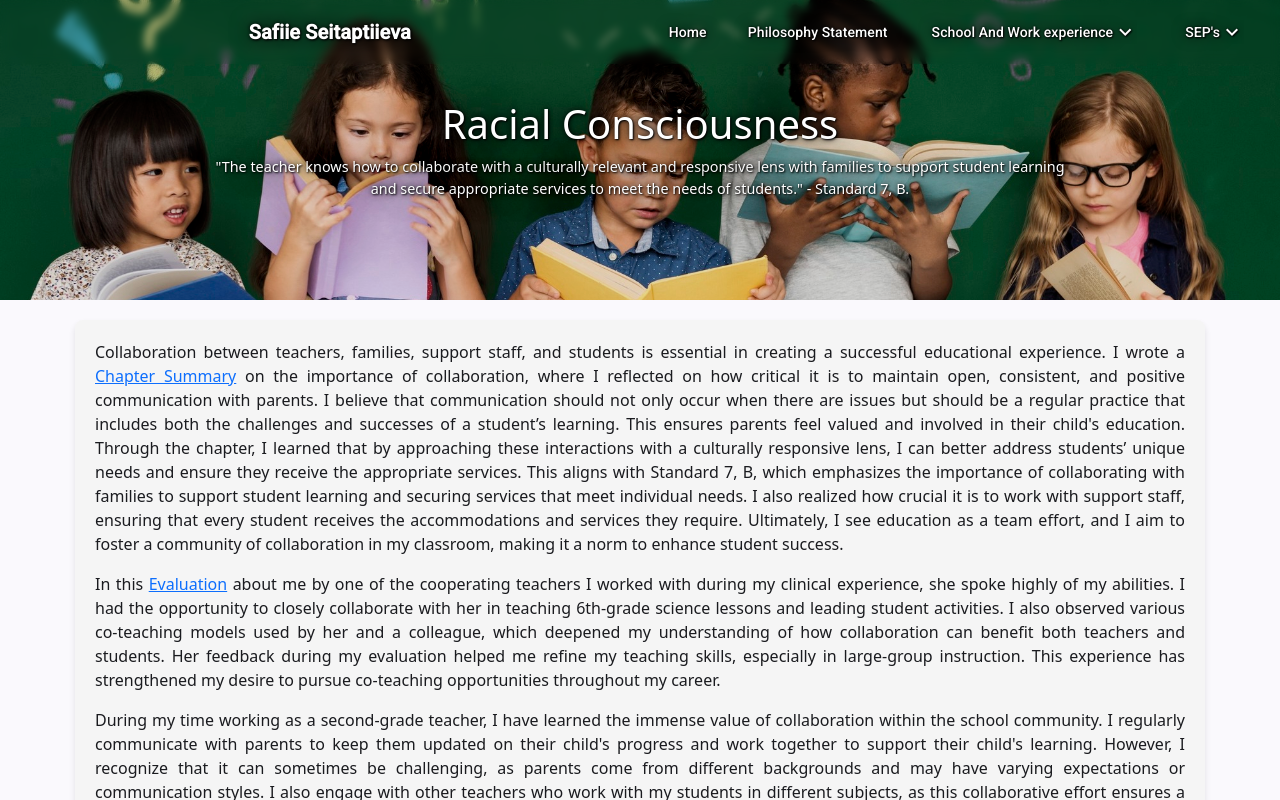
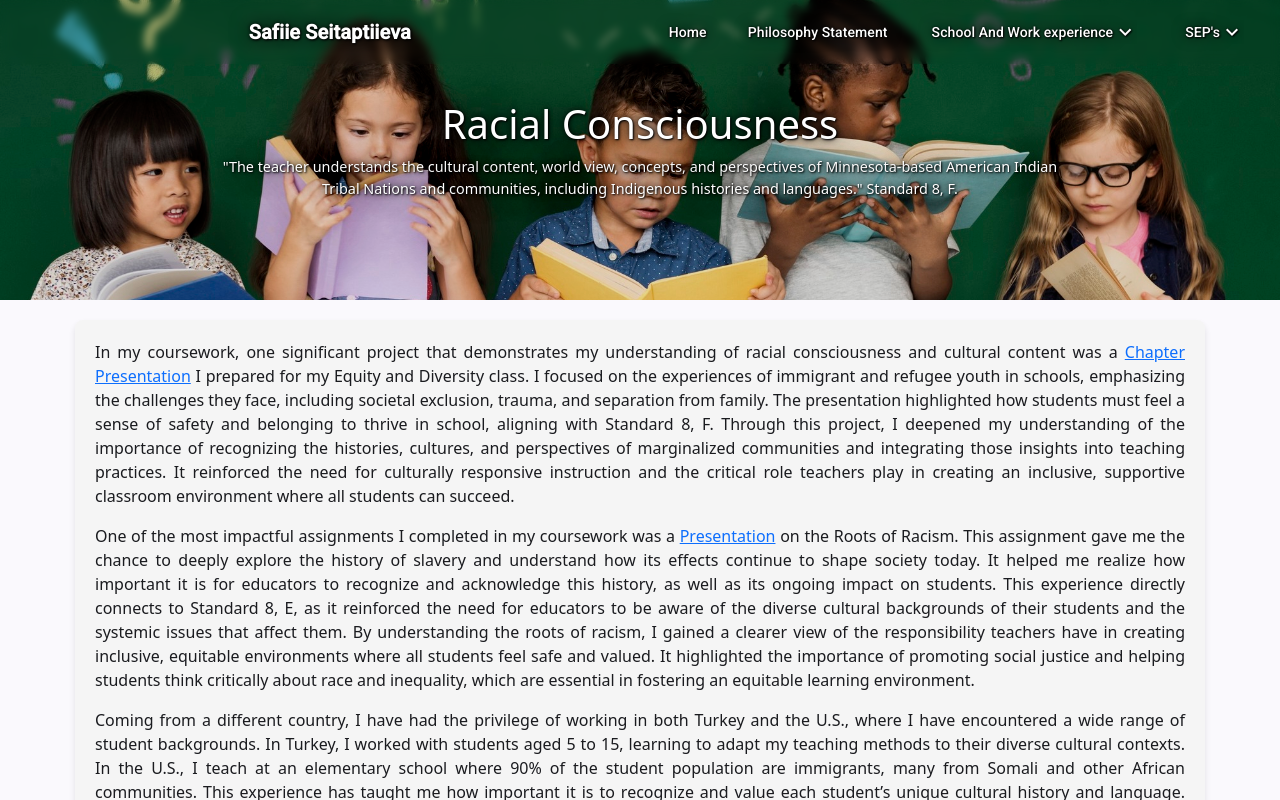
Before and after one commit to sunfriend/portfolio-safiie, an Angular app in the folder frontend/: page /portfolio-safiie/racial-consciousness in a window 1280 px wide. Built offline with nearby package versions, Linux system fonts and the light colour scheme.

Commit message:
update sep 8

```diff
--- a/frontend/src/app/racial-consciousness-and-reflection/racial-consciousness-and-reflection.component.ts
+++ b/frontend/src/app/racial-consciousness-and-reflection/racial-consciousness-and-reflection.component.ts
@@ -10,17 +10,16 @@ import { PortfolioContentComponent } from "../portfolio-content/portfolio-conten
 export class RacialConsciousnessAndReflectionComponent {
 contentBlocks: string[] =[
   `
-  <p>Collaboration between teachers, families, support staff, and students is essential in creating a successful educational experience. I wrote a <a target="_blank" href='https://docs.google.com/document/d/19rA0cfciQb9dB3eL6d7rfyavkaQftSpbRCqO0ApMEYw/edit?tab=t.0' aria-label='Chapter Summary'>Chapter Summary</a> on the importance of collaboration, where I reflected on how critical it is to maintain open, consistent, and positive communication with parents. I believe that communication should not only occur when there are issues but should be a regular practice that includes both the challenges and successes of a student’s learning. This ensures parents feel valued and involved in their child's education. Through the chapter, I learned that by approaching these interactions with a culturally responsive lens, I can better address students’ unique needs and ensure they receive the appropriate services. This aligns with Standard 7, B, which emphasizes the importance of collaborating with families to support student learning and securing services that meet individual needs. I also realized how crucial it is to work with support staff, ensuring that every student receives the accommodations and services they require. Ultimately, I see education as a team effort, and I aim to foster a community of collaboration in my classroom, making it a norm to enhance student success.
+  <p>In my coursework, one significant project that demonstrates my understanding of racial consciousness and cultural content was a <a href='https://docs.google.com/presentation/d/1pNiw0n7azN1uzKAyII7_kxFkUWeZdnyBttYMuxvR4r0/edit?usp=sharing' aria-label='Chapter Presentation'>Chapter Presentation</a> I prepared for my Equity and Diversity class. I focused on the experiences of immigrant and refugee youth in schools, emphasizing the challenges they face, including societal exclusion, trauma, and separation from family. The presentation highlighted how students must feel a sense of safety and belonging to thrive in school, aligning with Standard 8, F. Through this project, I deepened my understanding of the importance of recognizing the histories, cultures, and perspectives of marginalized communities and integrating those insights into teaching practices. It reinforced the need for culturally responsive instruction and the critical role teachers play in creating an inclusive, supportive classroom environment where all students can succeed.
 </p>
-  <p>In this <a target="_blank" href='https://docs.google.com/document/d/1XT3F2ZZbQmYGRBe6thtiXxe8ux2SNk5hNmePZ3hJ8l4/edit?tab=t.0' aria-label='Evaluation'>Evaluation</a> about me by one of the cooperating teachers I worked with during my clinical experience, she spoke highly of my abilities. I had the opportunity to closely collaborate with her in teaching 6th-grade science lessons and leading student activities. I also observed various co-teaching models used by her and a colleague, which deepened my understanding of how collaboration can benefit both teachers and students. Her feedback during my evaluation helped me refine my teaching skills, especially in large-group instruction. This experience has strengthened my desire to pursue co-teaching opportunities throughout my career.
+  <p>One of the most impactful assignments I completed in my coursework was a <a href='https://docs.google.com/presentation/d/1pP3wfQ4nLw-FA50ymPiJEHqT2Udt16M57bGQDcz2BUU/edit?usp=sharing' aria-label='Presentation'>Presentation</a> on the Roots of Racism. This assignment gave me the chance to deeply explore the history of slavery and understand how its effects continue to shape society today. It helped me realize how important it is for educators to recognize and acknowledge this history, as well as its ongoing impact on students. This experience directly connects to Standard 8, E, as it reinforced the need for educators to be aware of the diverse cultural backgrounds of their students and the systemic issues that affect them. By understanding the roots of racism, I gained a clearer view of the responsibility teachers have in creating inclusive, equitable environments where all students feel safe and valued. It highlighted the importance of promoting social justice and helping students think critically about race and inequality, which are essential in fostering an equitable learning environment.
 </p>
-  <p>During my time working as a second-grade teacher, I have learned the immense value of collaboration within the school community. I regularly communicate with parents to keep them updated on their child's progress and work together to support their child's learning. However, I recognize that it can sometimes be challenging, as parents come from different backgrounds and may have varying expectations or communication styles. I also engage with other teachers who work with my students in different subjects, as this collaborative effort ensures a holistic approach to meeting each student's needs. Whether it is through co-teaching, planning together, or discussing students' progress, these conversations help me better understand how to adjust my instruction to fit each child's unique learning style and needs. These experiences align with the SEP, as they have helped me understand the importance of collaboration and how working together with other educators and families benefits student learning.
-</p>
-  <p>As I begin student teaching, my goal is to further refine my collaboration skills by actively communicating with parents, fellow teachers, and support staff. I want to ensure that all of my students receive the support they need, and I will use collaboration to differentiate my instruction, ensuring it meets the diverse needs of my learners. I plan to engage with other educators to create a well-rounded, culturally responsive, and supportive learning environment, ultimately helping each student achieve their learning goals.
+  <p>Coming from a different country, I have had the privilege of working in both Turkey and the U.S., where I have encountered a wide range of student backgrounds. In Turkey, I worked with students aged 5 to 15, learning to adapt my teaching methods to their diverse cultural contexts. In the U.S., I teach at an elementary school where 90% of the student population are immigrants, many from Somali and other African communities. This experience has taught me how important it is to recognize and value each student’s unique cultural history and language. Additionally, I worked as an outdoor sports instructor and at an outdoor adventure summer camp, where most of the students came from white, upper-class families with significant financial means. This exposure allowed me to understand the impact of socioeconomic privilege on students’ educational experiences. These experiences have reinforced the need to incorporate diverse cultural perspectives, including Indigenous histories and languages, into my teaching. Understanding the worldviews and experiences of all my students—whether they come from immigrant, upper-class, or other backgrounds—has deepened my commitment to creating an inclusive, culturally responsive classroom.</p>
+  <p>When I begin student teaching, my goal is to deepen my understanding of the cultural content, histories, and languages of Minnesota-based American Indian Tribal Nations and communities, in alignment with Standard 8, F. I plan to integrate Indigenous perspectives into my lessons while considering the diverse cultural, linguistic, and socioeconomic backgrounds of my students. Drawing from my experiences in Turkey, my work with immigrant students in the U.S., my time as an outdoor sports instructor, and my role at the outdoor adventure summer camp, I aim to create a classroom that promotes cultural awareness, respect, and inclusion. By incorporating Indigenous histories, languages, and perspectives into my teaching, I hope to foster an environment where all students, regardless of their background, feel valued, respected, and empowered to share their unique experiences.
 </p>
   `
 ];
 headerTitlePhrase: string|undefined = `
-  "The teacher knows how to collaborate with a culturally relevant and responsive lens with families to support student learning and secure appropriate services to meet the needs of students." - Standard 7, B.
+  "The teacher understands the cultural content, world view, concepts, and perspectives of Minnesota-based American Indian Tribal Nations and communities, including Indigenous histories and languages." Standard 8, F.
 `;
 }
```
